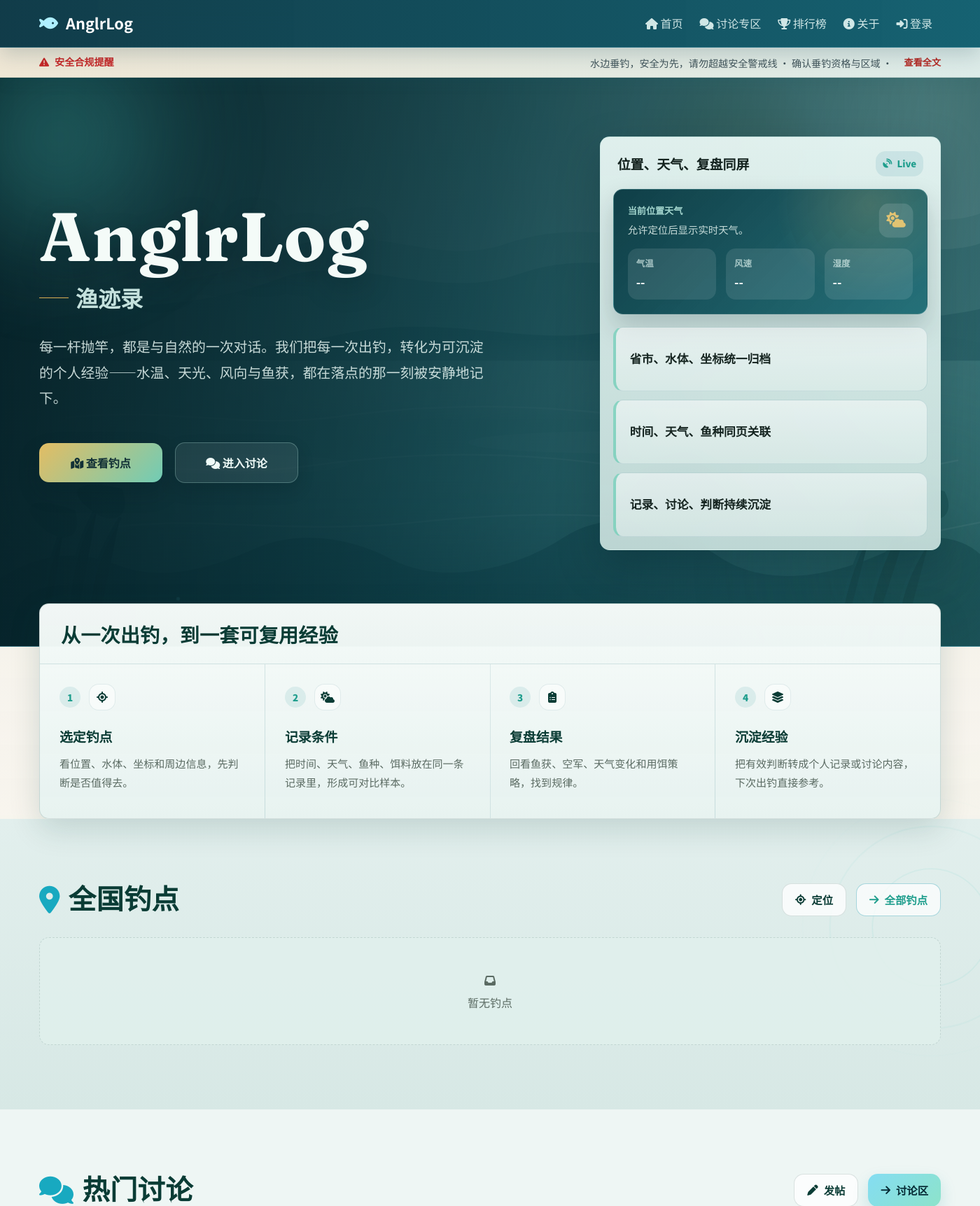
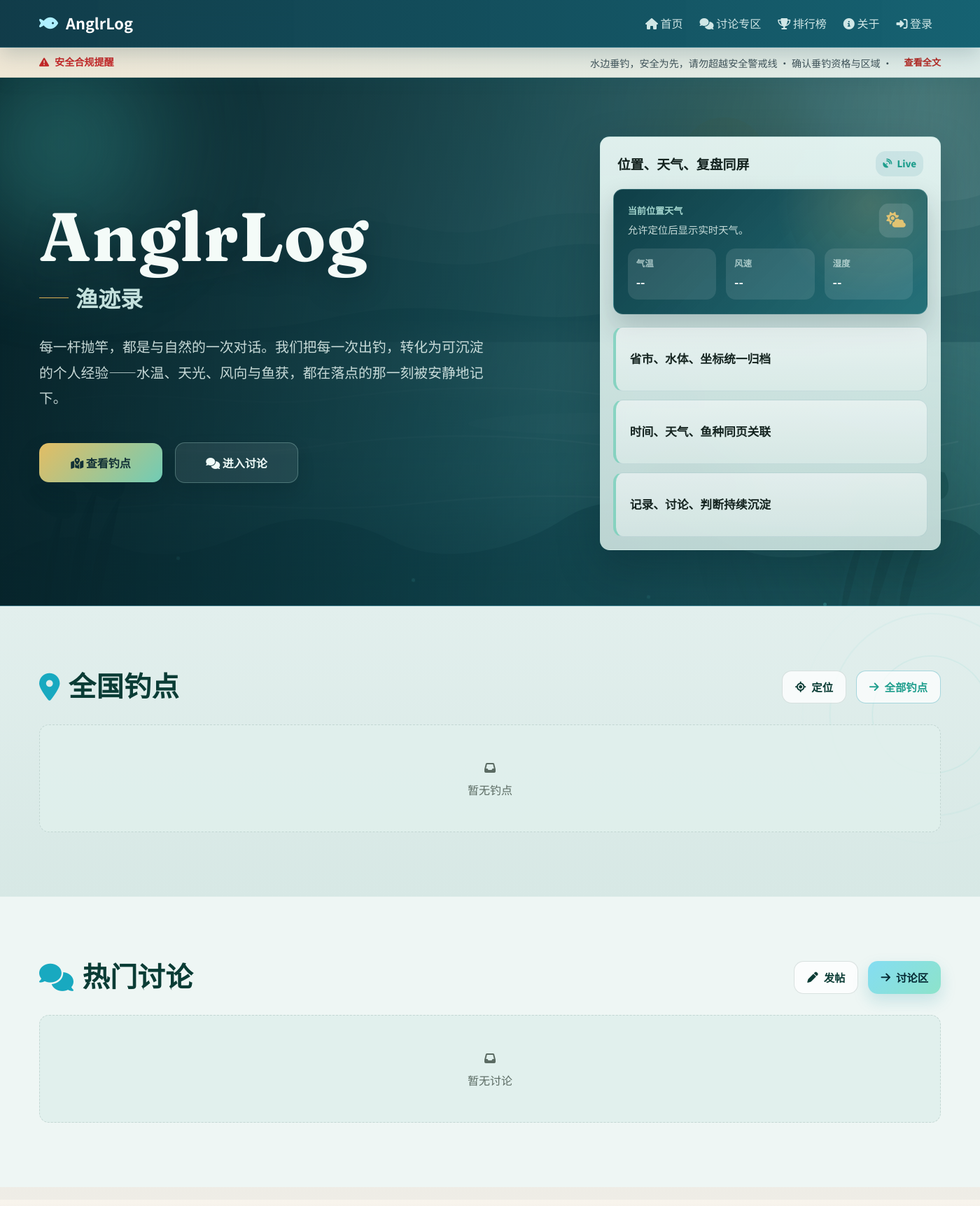
Before and after one commit to wcy900522/fishlog, a FastAPI app: page / in a window 1400 px wide; the page is wider, and only the part inside the window is pictured. Shown: the top 1723 px of that part at 70% size. Run offline with FastAPI, Linux system fonts and the light colour scheme; data comes from the database, SQL or seed files in the repository; data that the repository does not hold is empty; some libraries are stand-ins or nearby versions.

Commit message:
refactor(ui): 移除首页四步流程面板
移除内容：
- "从一次出钓，到一套可复用经验" 四步流程卡片（选定钓点/记录条件/复盘结果/沉淀经验）
- 相关 CSS：.home-metrics-wrap / .flow-panel / .metric-strip / .metric-item 及其响应式规则
- 孤儿 stagger 延迟

布局调整：
- Hero 底部 padding 从 clamp(96px,10vw,138px) 收窄至 clamp(56px,6vw,80px)
  （原先较大是为给已移除的 -62px 上移面板留空间）
- 删除后首页 Hero → 个人面板/钓点/讨论 自然衔接

理由：
通用营销填充，信息密度低，用户认为无意义。删除后首页更聚焦真实数据展示。

Co-Authored-By: Claude Opus 4.8 (1M context) <noreply@anthropic.com>

```diff
--- a/app/templates/index.html
+++ b/app/templates/index.html
@@ -21,10 +21,6 @@
        此处不再硬编码浅色渐变。 */
 
     /* 分组 stagger：同一容器内的 .reveal 依次淡入 */
-    .metric-strip .reveal:nth-child(1) { transition-delay: 0.05s; }
-    .metric-strip .reveal:nth-child(2) { transition-delay: 0.13s; }
-    .metric-strip .reveal:nth-child(3) { transition-delay: 0.21s; }
-    .metric-strip .reveal:nth-child(4) { transition-delay: 0.29s; }
     .mission-band__stats .reveal:nth-child(1) { transition-delay: 0.06s; }
     .mission-band__stats .reveal:nth-child(2) { transition-delay: 0.16s; }
     .mission-band__stats .reveal:nth-child(3) { transition-delay: 0.26s; }
@@ -45,7 +41,6 @@
        统一为更柔和的抬升曲线 */
     .spot-card,
     .post-card,
-    .metric-item,
     .feature-card {
         transition: transform 0.4s cubic-bezier(0.32, 0.72, 0, 1),
                     box-shadow 0.4s cubic-bezier(0.32, 0.72, 0, 1),
@@ -92,7 +87,8 @@
         z-index: 1;
         width: min(1480px, 100%);
         margin: 0 auto;
-        padding: clamp(48px, 6vw, 88px) clamp(20px, 4vw, 64px) clamp(96px, 10vw, 138px);
+        /* 底部 padding 收窄：原先较大是为给已移除的 -62px 上移面板留位 */
+        padding: clamp(48px, 6vw, 88px) clamp(20px, 4vw, 64px) clamp(56px, 6vw, 80px);
         display: grid;
         grid-template-columns: minmax(0, 1fr) minmax(380px, 0.68fr);
         gap: clamp(36px, 6vw, 92px);
@@ -354,118 +350,6 @@
         color: #ffffff;
         background: rgba(255, 255, 255, 0.18);
         box-shadow: 0 14px 30px rgba(0, 29, 36, 0.24);
-    }
-
-    .home-metrics-wrap {
-        position: relative;
-        z-index: 2;
-        max-width: 1480px;
-        margin: -62px auto 0;
-        padding: 0 clamp(16px, 4vw, 56px);
-    }
-
-    .flow-panel {
-        border: 1px solid var(--home-border);
-        border-radius: var(--radius);
-        background:
-            linear-gradient(180deg, rgba(246, 251, 249, 0.98), rgba(225, 239, 236, 0.96));
-        box-shadow: var(--home-shadow);
-        overflow: hidden;
-    }
-
-    .flow-panel__header {
-        display: flex;
-        align-items: center;
-        padding: 28px 30px 22px;
-        border-bottom: 1px solid rgba(10, 91, 104, 0.14);
-    }
-
-    .flow-panel__header h2 {
-        margin: 0;
-        color: var(--home-deep);
-        font-size: clamp(1.42rem, 2vw, 2rem);
-        font-weight: 900;
-        line-height: 1.25;
-    }
-
-    .metric-strip {
-        display: grid;
-        grid-template-columns: repeat(4, minmax(0, 1fr));
-        gap: 0;
-        margin: 0;
-    }
-
-    .metric-item {
-        position: relative;
-        min-height: 220px;
-        padding: 28px 28px 30px;
-        border-right: 1px solid rgba(10, 91, 104, 0.14);
-        background: rgba(255, 255, 255, 0.16);
-        overflow: hidden;
-        transition: background 0.2s ease;
-    }
-
-    .metric-item:last-child {
-        border-right: 0;
-        background: rgba(255, 255, 255, 0.16);
-    }
-
-    .metric-item:hover {
-        background: rgba(255, 255, 255, 0.3);
-    }
-
-    .metric-item__head {
-        display: flex;
-        align-items: center;
-        gap: 12px;
-        margin-bottom: 24px;
-    }
-
-    .metric-item__index {
-        display: inline-flex;
-        align-items: center;
-        justify-content: center;
-        width: 30px;
-        height: 30px;
-        margin: 0;
-        border-radius: 999px;
-        background: rgba(11, 123, 140, 0.1);
-        color: var(--home-teal);
-        font-size: 0.84rem;
-        font-weight: 800;
-    }
-
-    .metric-item__icon {
-        display: inline-flex;
-        align-items: center;
-        justify-content: center;
-        width: 38px;
-        height: 38px;
-        border-radius: var(--radius);
-        color: var(--home-deep);
-        background: rgba(255, 255, 255, 0.5);
-        box-shadow: inset 0 0 0 1px rgba(10, 91, 104, 0.1);
-    }
-
-    .metric-item__icon i {
-        font-size: 1rem;
-    }
-
-    .metric-item h3 {
-        display: block;
-        margin: 0 0 14px;
-        color: var(--home-deep);
-        font-size: 1.18rem;
-        font-weight: 900;
-        line-height: 1.35;
-    }
-
-    .metric-item p {
-        display: block;
-        margin: 0;
-        color: var(--home-muted);
-        font-size: 0.94rem;
-        line-height: 1.78;
     }
 
     .home-announcement {
@@ -1106,23 +990,6 @@
             min-height: 104px;
         }
 
-        .metric-strip {
-            grid-template-columns: repeat(2, minmax(0, 1fr));
-        }
-
-        .flow-panel__header {
-            align-items: flex-start;
-            flex-direction: column;
-        }
-
-        .metric-item {
-            border-top: 1px solid rgba(10, 91, 104, 0.14);
-        }
-
-        .metric-item:nth-child(2n) {
-            border-right: 0;
-        }
-
         .mission-band {
             grid-template-columns: 1fr;
             margin-left: 16px;
@@ -1165,19 +1032,6 @@
         .section-actions {
             align-items: stretch;
             flex-direction: column;
-        }
-
-        .metric-strip {
-            grid-template-columns: 1fr;
-        }
-
-        .flow-panel__header {
-            padding: 24px 22px 18px;
-        }
-
-        .metric-item {
-            min-height: auto;
-            border-right: 0;
         }
 
         .section-actions .btn,
@@ -1352,48 +1206,6 @@
     </div>
 </section>
 
-<section class="home-metrics-wrap" aria-label="核心模块">
-    <div class="flow-panel reveal">
-        <div class="flow-panel__header">
-            <h2 class="font-display">从一次出钓，到一套可复用经验</h2>
-        </div>
-        <div class="metric-strip">
-            <div class="metric-item reveal">
-                <div class="metric-item__head">
-                    <span class="metric-item__index">1</span>
-                    <span class="metric-item__icon"><i class="fas fa-location-crosshairs"></i></span>
-                </div>
-                <h3>选定钓点</h3>
-                <p>看位置、水体、坐标和周边信息，先判断是否值得去。</p>
-            </div>
-            <div class="metric-item reveal">
-                <div class="metric-item__head">
-                    <span class="metric-item__index">2</span>
-                    <span class="metric-item__icon"><i class="fas fa-cloud-sun"></i></span>
-                </div>
-                <h3>记录条件</h3>
-                <p>把时间、天气、鱼种、饵料放在同一条记录里，形成可对比样本。</p>
-            </div>
-            <div class="metric-item reveal">
-                <div class="metric-item__head">
-                    <span class="metric-item__index">3</span>
-                    <span class="metric-item__icon"><i class="fas fa-clipboard-list"></i></span>
-                </div>
-                <h3>复盘结果</h3>
-                <p>回看鱼获、空军、天气变化和用饵策略，找到规律。</p>
-            </div>
-            <div class="metric-item reveal">
-                <div class="metric-item__head">
-                    <span class="metric-item__index">4</span>
-                    <span class="metric-item__icon"><i class="fas fa-layer-group"></i></span>
-                </div>
-                <h3>沉淀经验</h3>
-                <p>把有效判断转成个人记录或讨论内容，下次出钓直接参考。</p>
-            </div>
-        </div>
-    </div>
-</section>
-
 <section class="home-section home-section--white" id="personal-dashboard" hidden>
     <div class="home-section__inner">
         <div class="section-bar">
```
